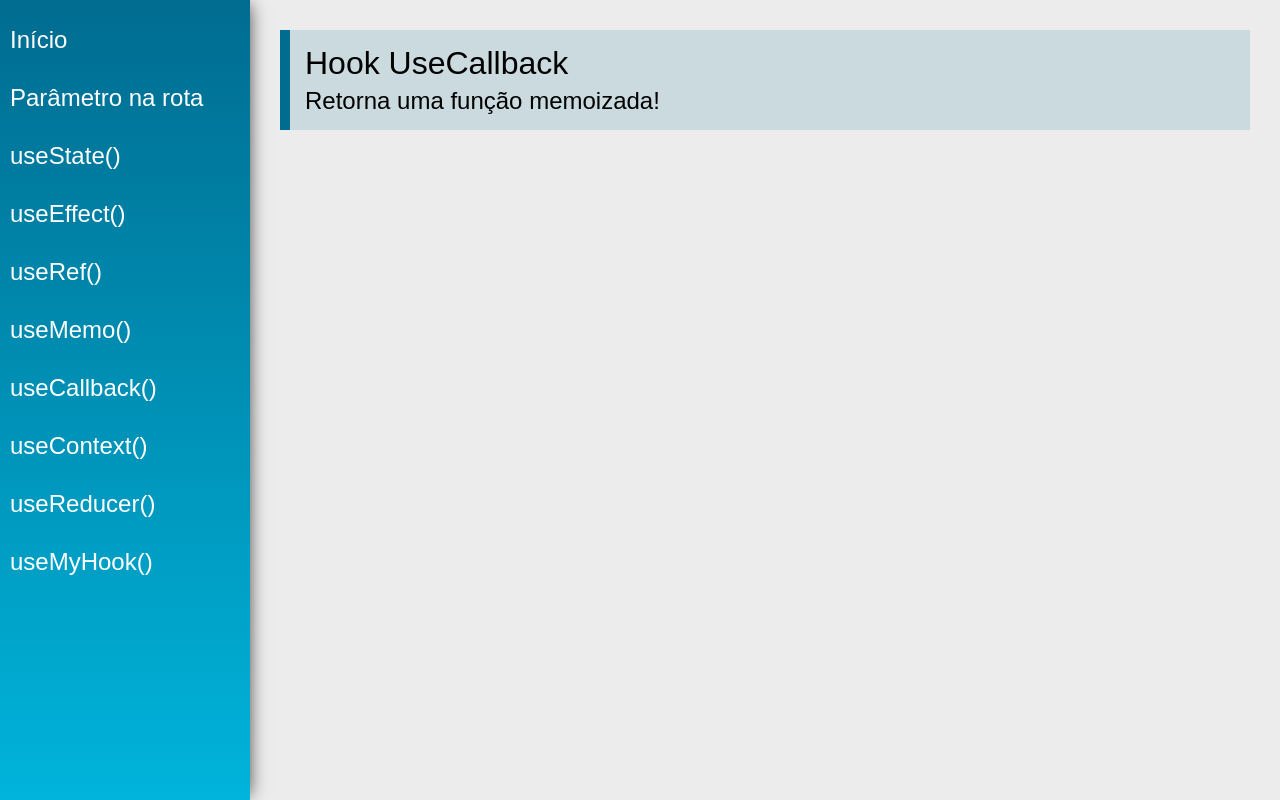
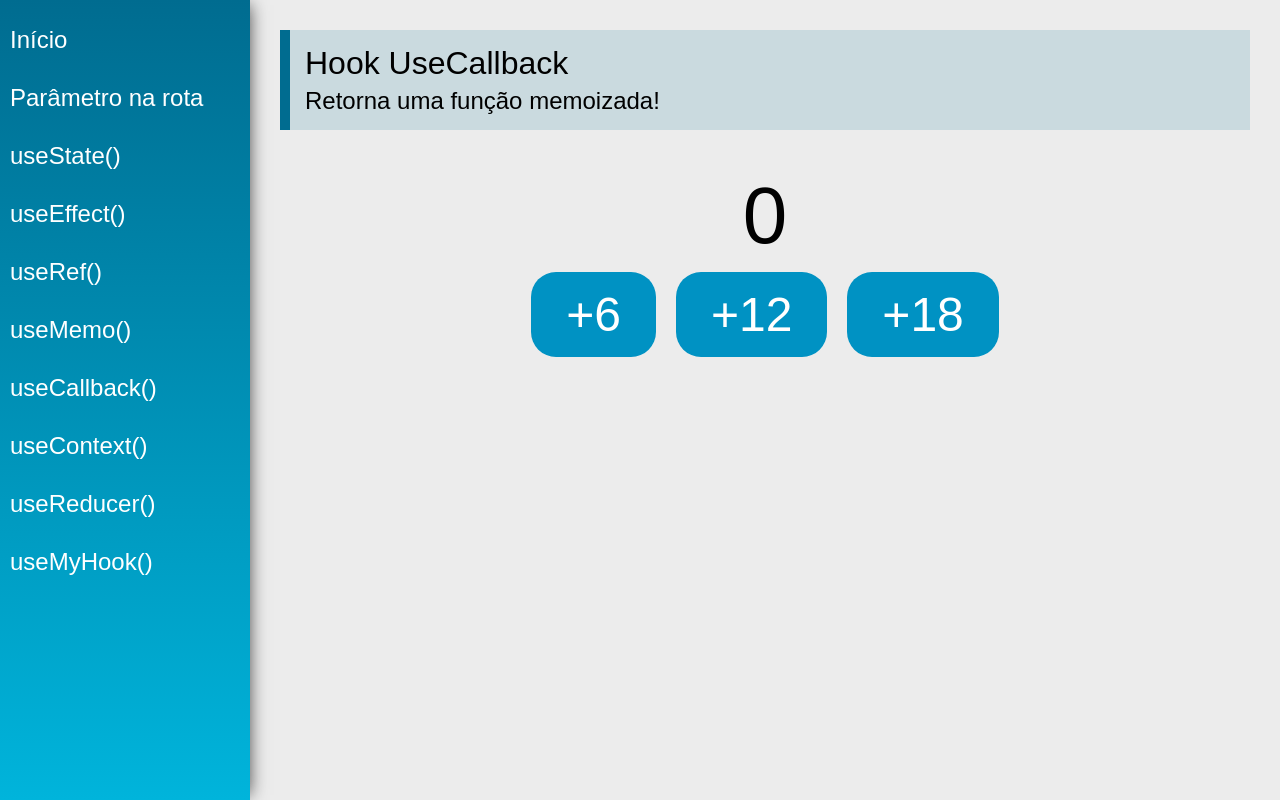
Before and after one commit to evertonwalker/react-router, a React (Create React App) app: page /useCallback in a window 1280 px wide. Built offline with nearby package versions, Linux system fonts and the light colour scheme.

Commit message:
useCallBack e componente cacheado

```diff
--- /dev/null
+++ b/src/views/examples/UseCallBackButtons.jsx
@@ -0,0 +1,21 @@
+import React from "react";
+
+const UseCallBackButtons = (props) => {
+  console.log("render...");
+  return (
+    <div>
+      <button className="btn" onClick={() => props.inc(6)}>
+        +6
+      </button>
+      <button className="btn" onClick={() => props.inc(12)}>
+        +12
+      </button>
+      <button className="btn" onClick={() => props.inc(18)}>
+        +18
+      </button>
+    </div>
+  );
+};
+
+//React.memo cria um component cacheado.
+export default React.memo(UseCallBackButtons);
--- a/src/views/examples/UseCallback.jsx
+++ b/src/views/examples/UseCallback.jsx
@@ -1,15 +1,29 @@
-import React from 'react'
-import PageTitle from '../../components/layout/PageTitle'
+import React, { useCallback, useState } from "react";
+import PageTitle from "../../components/layout/PageTitle";
+import UseCallBackButtons from "./UseCallBackButtons";
 
 const UseCallback = (props) => {
+  const [count, setCount] = useState(0);
+
+  const inc = useCallback(
+    (delta) => {
+      setCount((curr) => curr + delta);
+    },
+    [setCount]
+  );
+
   return (
     <div className="UseCallback">
       <PageTitle
         title="Hook UseCallback"
         subtitle="Retorna uma função memoizada!"
       />
+      <div className="center">
+        <span className="text">{count}</span>
+        <UseCallBackButtons inc={inc}></UseCallBackButtons>
       </div>
-    )
-}
+    </div>
+  );
+};
 
-export default UseCallback
+export default UseCallback;
```
Also changed, not shown: 1 other file (tests, documents, lock files or other folders). Lines whose indentation alone changed are shown as unchanged.
